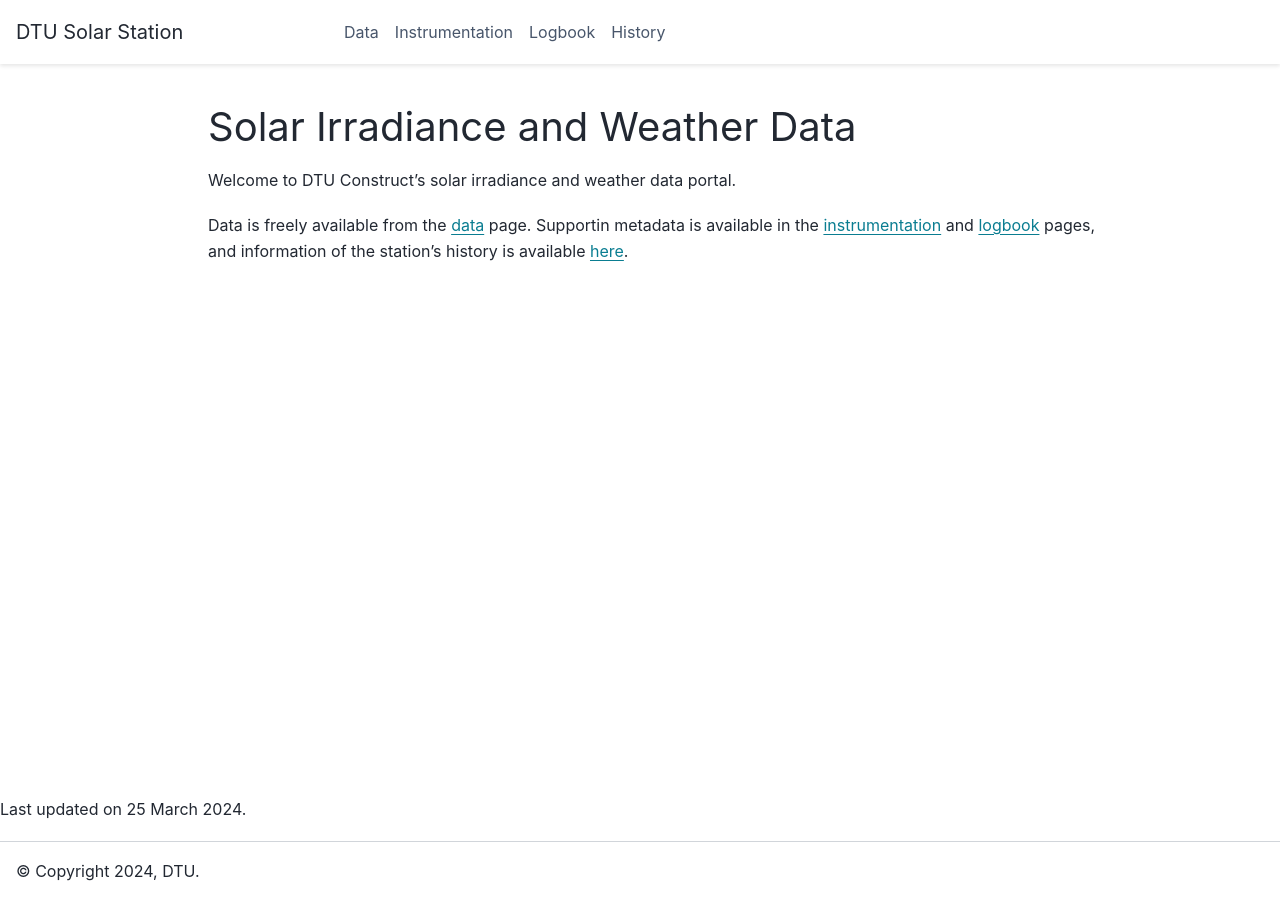
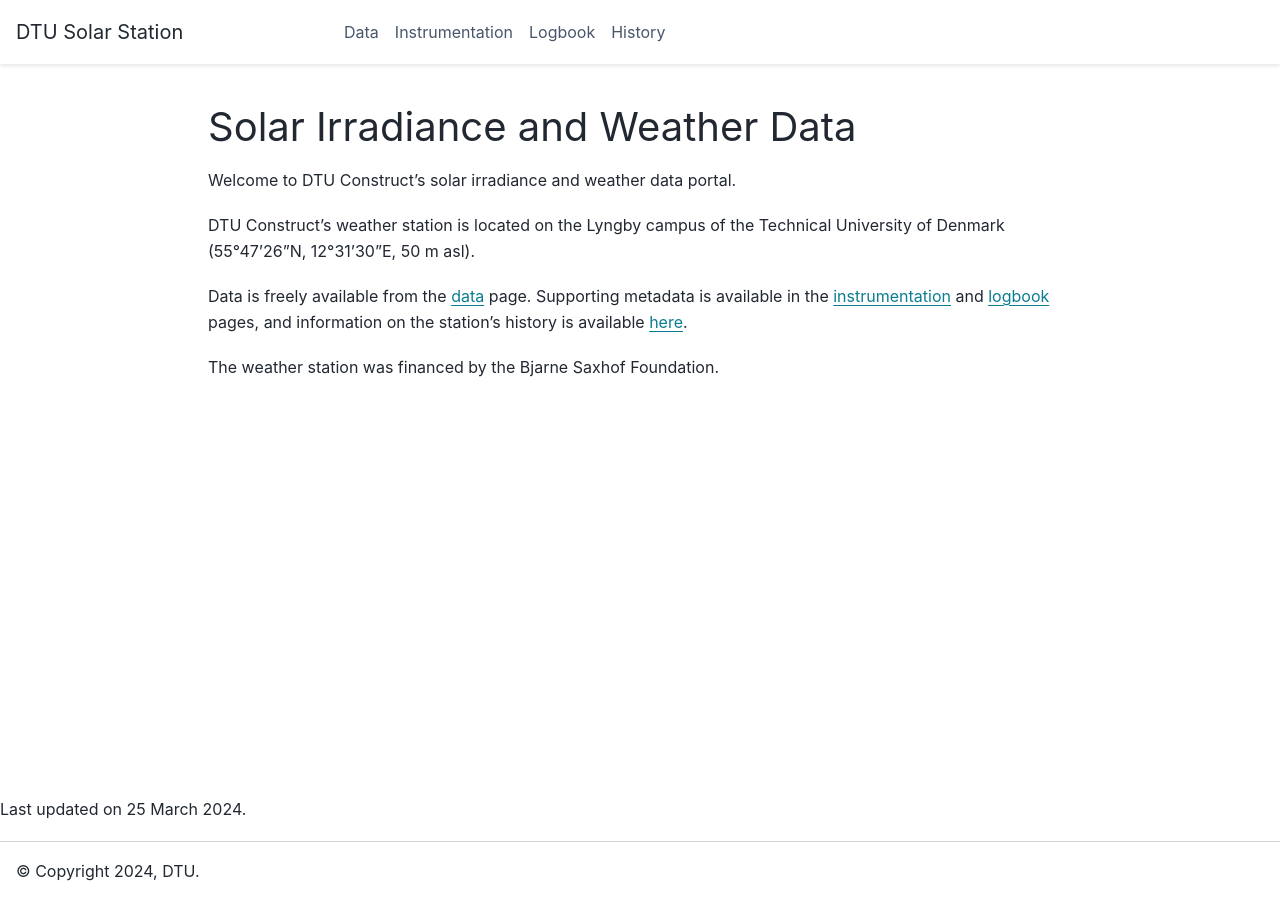
Before and after one commit to AssessingSolar/dtu_solar_station, a Sphinx documentation site: the page built from docs/index.md, in a window 1280 px wide. Built offline with Sphinx 7.4.7 and the PyData theme 0.15.4, drawn with Linux system fonts in a browser that asks for light colours.

Commit message:
Add info

````diff
--- a/docs/index.md
+++ b/docs/index.md
@@ -2,7 +2,11 @@
 
 Welcome to DTU Construct's solar irradiance and weather data portal.
 
-Data is freely available from the [data](../data) page. Supportin metadata is available in the [instrumentation](instrumentation) and [logbook](logbook) pages, and information of the station's history is available [here](history).
+DTU Construct's weather station is located on the Lyngby campus of the Technical University of Denmark (55°47'26"N, 12°31'30"E, 50 m asl).
+
+Data is freely available from the [data](../data) page. Supporting metadata is available in the [instrumentation](instrumentation) and [logbook](logbook) pages, and information on the station's history is available [here](history).
+
+The weather station was financed by the Bjarne Saxhof Foundation.
 
 
 ```{toctree}
````
